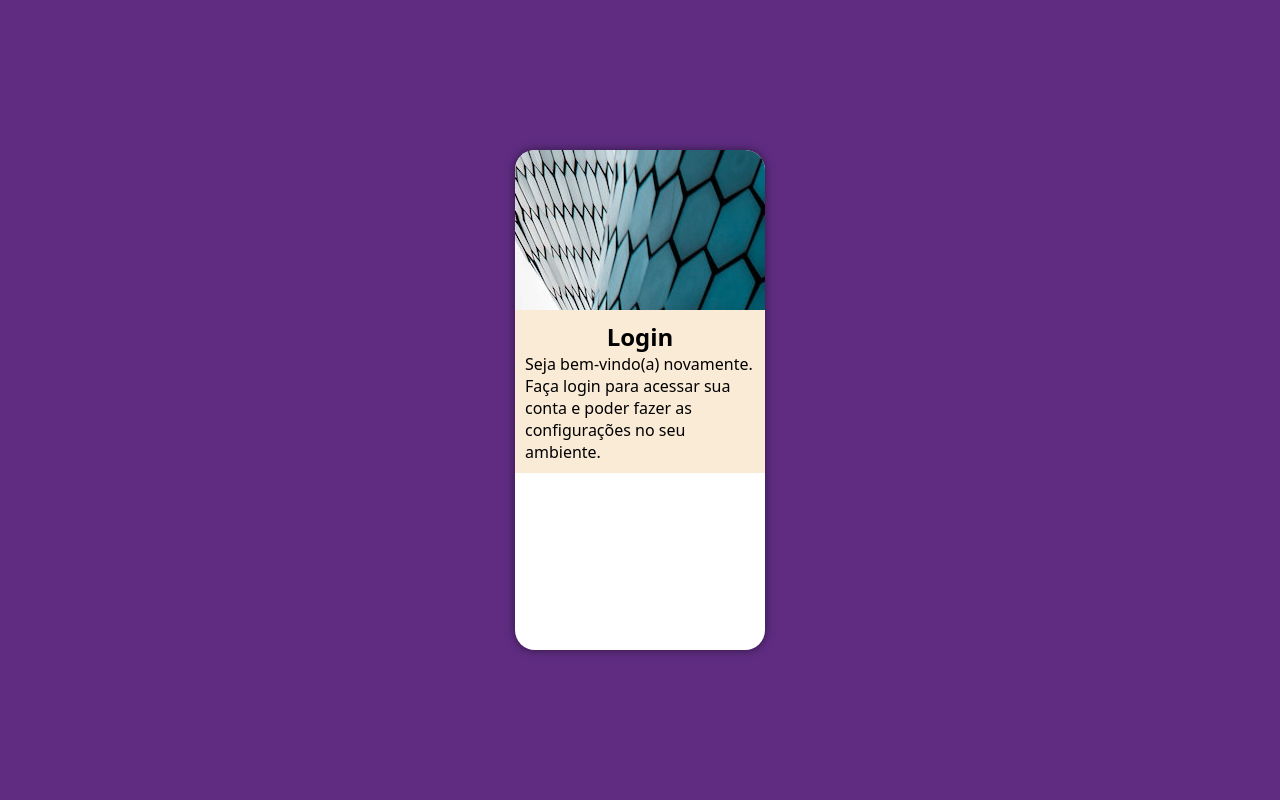
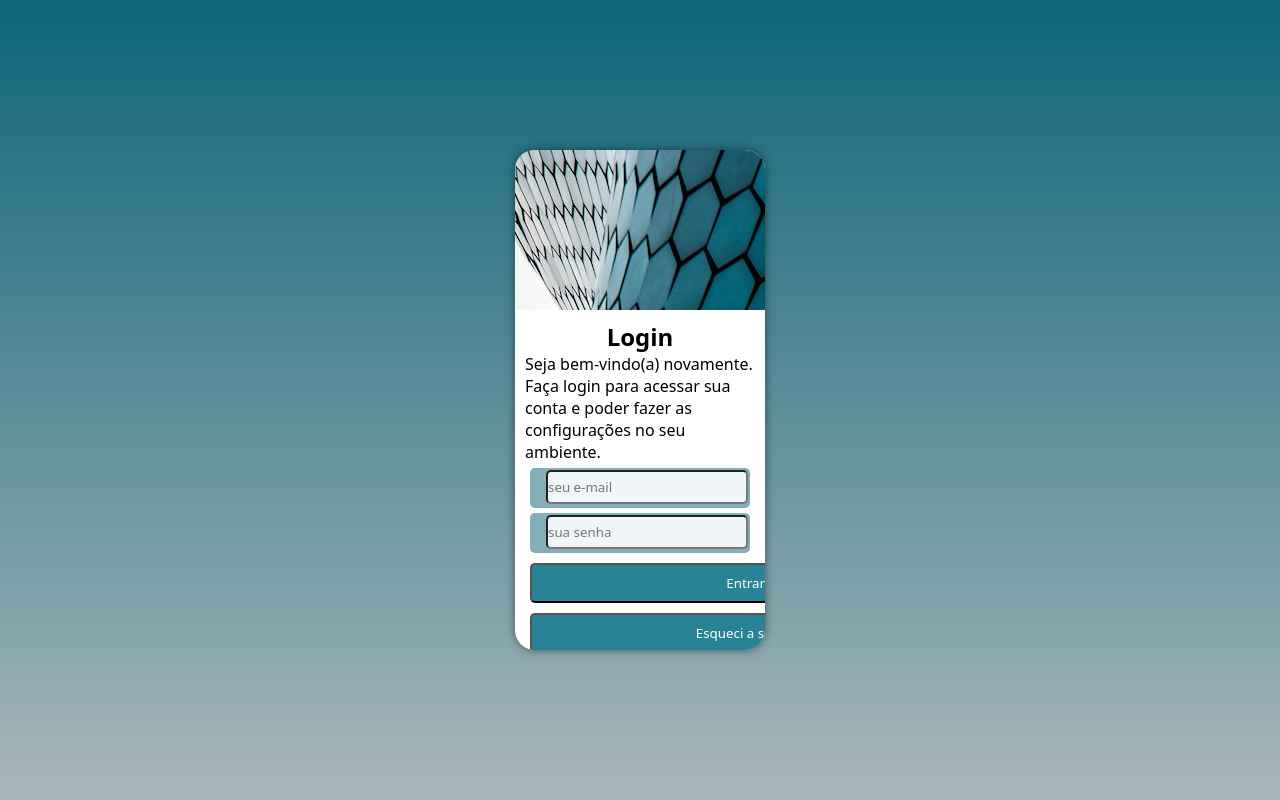
Before and after one commit to MaiaraGRocha/projeto-login, a PHP site: page / in a window 1280 px wide. Run offline with PHP 8.4, Linux system fonts and the light colour scheme.

Commit message:
projeto login up

```diff
--- a/estilos/style.css
+++ b/estilos/style.css
@@ -1,4 +1,6 @@
 @charset "UTF-8";
+
+/*versao Mobile first*/
 
 *{
 
@@ -11,7 +13,7 @@
 body,html{
     margin: 0px;
     padding: 0px;
-    background-color:#5F2C82 ;
+    background-color:#0d647883 ;
     height: 100vh;
     width: 100vw;  /*centralizar bloco em qualquer tamanho de tela*/
     box-sizing: border-box;
@@ -41,6 +43,7 @@ section#geral{
 
 h1{
     text-align: center;
+
 }
 
 
@@ -56,6 +59,38 @@ h1{
 
 #login{
     display: block;
-    background-color: antiquewhite;
     padding: 10px;
-    }
+}
+
+input{
+    background-color: rgba(255, 255, 255, 0.884);
+    border-radius: 5px;
+    margin: 2px;
+    height: 30px;
+
+}
+
+
+.dados{
+    text-align: right ;
+    background-color: #0d647883 ;
+    margin: 5px;
+    height: 40px;
+    border-radius: 5px;
+}
+
+#entrar{
+    margin: 5px;
+    width: 33.7vw;
+    height: 40px;
+    background-color: #0b7286e0 ;
+    color: white;
+    border-radius: 5px;
+
+
+}
+#entrar:hover{
+    background-color: #23acc7ce ;
+
+
+}
--- /dev/null
+++ b/estilos/tablet.css
@@ -0,0 +1,15 @@
+@charset "UTF-8";
+
+/*versao para tablet*/
+
+@media screen and(min-width:768px)and (max-width:992px){
+
+}
+
+
+
+body,html{
+
+    background-image: linear-gradient(to bottom, #0D6578, #A9B7BB) ;
+
+}
--- a/index.html
+++ b/index.html
@@ -5,7 +5,8 @@
     <meta http-equiv="X-UA-Compatible" content="IE=edge">
     <meta name="viewport" content="width=device-width, initial-scale=1.0">
     <title>Login</title>
-    <link rel="stylesheet" href="estilos/style.css">
+    <link rel="stylesheet" href="estilos/style.css" media="all">
+    <link rel="stylesheet" href="estilos/tablet.css" media="screen and (orientation:landscape)">
 
 </head>
 <body>
@@ -24,7 +25,20 @@
 
                 <form action="login.php" method="post">
 
+                    <p class="dados">
+                        <input type="email" name="Email" id="iemail" placeholder="seu e-mail" required >
+                    </p>
+
+                    <p class="dados">
+                        <input type="password" name="Senha" id="isenha" placeholder="sua senha" required >
+                    </p>
+
+
                 </form>
+
+                <input id="entrar" type="submit" value="Entrar">
+                <input id="entrar" type="submit" value="Esqueci a senha">
+
 
             </div>
 
```
